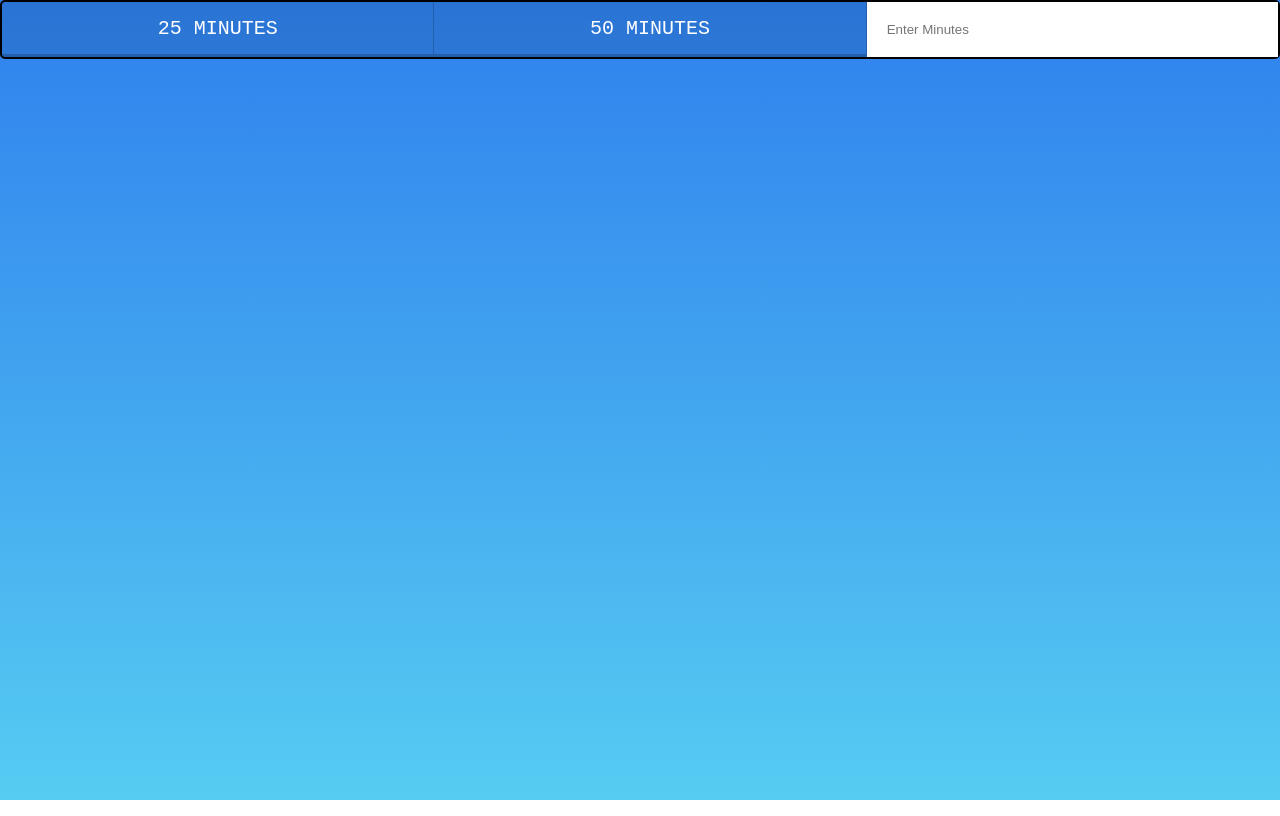
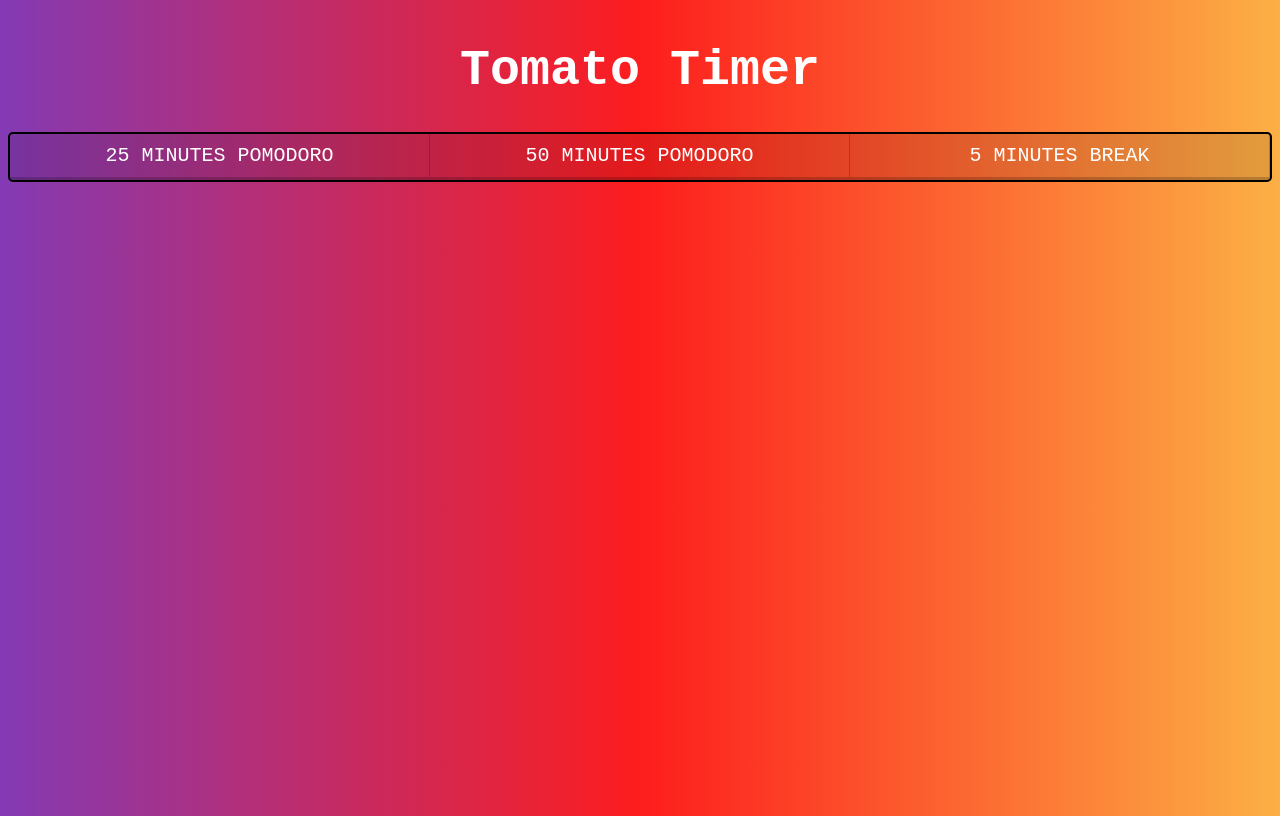
Before and after one commit to taniskjha/Pomodoro-Timer, a plain HTML site: page index.html in a window 1280 px wide. Drawn offline with Linux system fonts and the light colour scheme.

Commit message:
style commit

```diff
--- a/index.css
+++ b/index.css
@@ -2,7 +2,8 @@ html {
     box-sizing: border-box;
     font-size: 10px;
     /* background: #8E24AA; */
-    background: linear-gradient(to top, #56ccf2, #2f80ed);
+    background: linear-gradient(to right, #833ab4, #fd1d1d, #fcb045);
+
   }
 
   *, *:before, *:after {
@@ -10,7 +11,6 @@ html {
   }
 
   body {
-    margin: 0;
     text-align: center;
     font-family: 'Inconsolata', monospace;
   }
@@ -22,6 +22,8 @@ html {
     color: white;
     text-shadow: 4px 4px 0 rgba(0,0,0,0.05);
   }
+
+
 
   .timer {
     display: flex;
@@ -70,6 +72,8 @@ html {
     outline: 0;
   }
 
+
+
   .display {
     flex: 1;
     display: flex;
@@ -82,3 +86,7 @@ html {
     font-size: 4rem;
     color: white;
   }
+
+  ::placeholder {
+    color: red;
+  }
--- a/index.html
+++ b/index.html
@@ -10,12 +10,17 @@
 <body>
 
     <div class="timer">
+
+      <h1 style="color: white; font-size: 50px;">Tomato Timer
+      </h1>
         <div class="timer__controls">
-          <button data-time="1500" class="timer__button">25 Minutes</button>
-          <button data-time="3000" class="timer__button">50 Minutes</button>
-          <form name="customForm" id="custom">
+          <button data-time="1500" class="timer__button">25 Minutes Pomodoro</button>
+          <button data-time="3000" class="timer__button">50 Minutes Pomodoro</button>
+
+          <button data-time="300" class="timer__button">5 Minutes Break</button>
+          <!-- <form name="customForm" id="custom">
             <input type="text" name="minutes" placeholder="Enter Minutes">
-          </form>
+          </form> -->
         </div>
         <div class="display">
           <h1 class="display__time-left"></h1>
--- a/index.js
+++ b/index.js
@@ -45,7 +45,7 @@ countdown = setInterval(() => {
         clearInterval(countdown);
         return;
     }
-   displayTimeLeft(secondsLeft)
+   displayTimeLeft(secondsLeft);
 
 },1000);
 
@@ -115,11 +115,16 @@ function setTimer() {
   // creating a submit event listener on form
 
   form.addEventListener('submit', function(e) {
-      e.preventDefault();  //  prevent it from submitting a form after  Clicking on a "Submit" button,
+      e.preventDefault();
+      //  prevent it from submitting a form after  Clicking on a "Submit" button,
+
+     // Prevent a submit button from submitting a form
+
+
+        //Prevent a link from following the URL
 
       const mins = this.minutes.value;
       timer(mins * 60); // multiplying minutes by 60 to convert in seconds
 
 
-
   })
```
